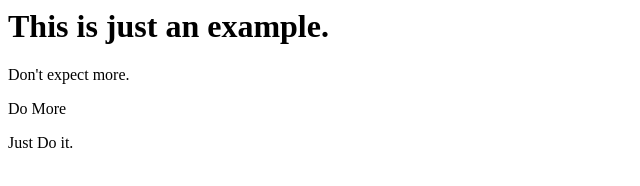
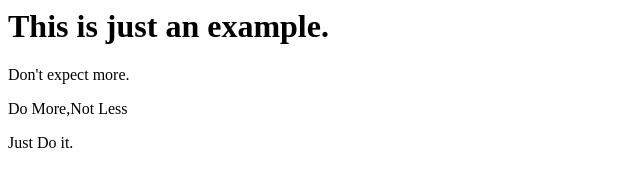
Before and after one commit to drazraut-dev/git-tut, a plain HTML site: page index.html in a window 1280 px wide. Shown: the full height of the page, 0-640 px from the left. Drawn offline with Linux system fonts and the light colour scheme.

```diff
--- a/index.html
+++ b/index.html
@@ -5,7 +5,7 @@
 <body>
 <h1>This is just an example.</h1>
 <p>Don't expect more.</p>
-<p>Do More</p>
+<p>Do More,Not Less</p>
 <p>Just Do it.</p>
 </body>
 
```
